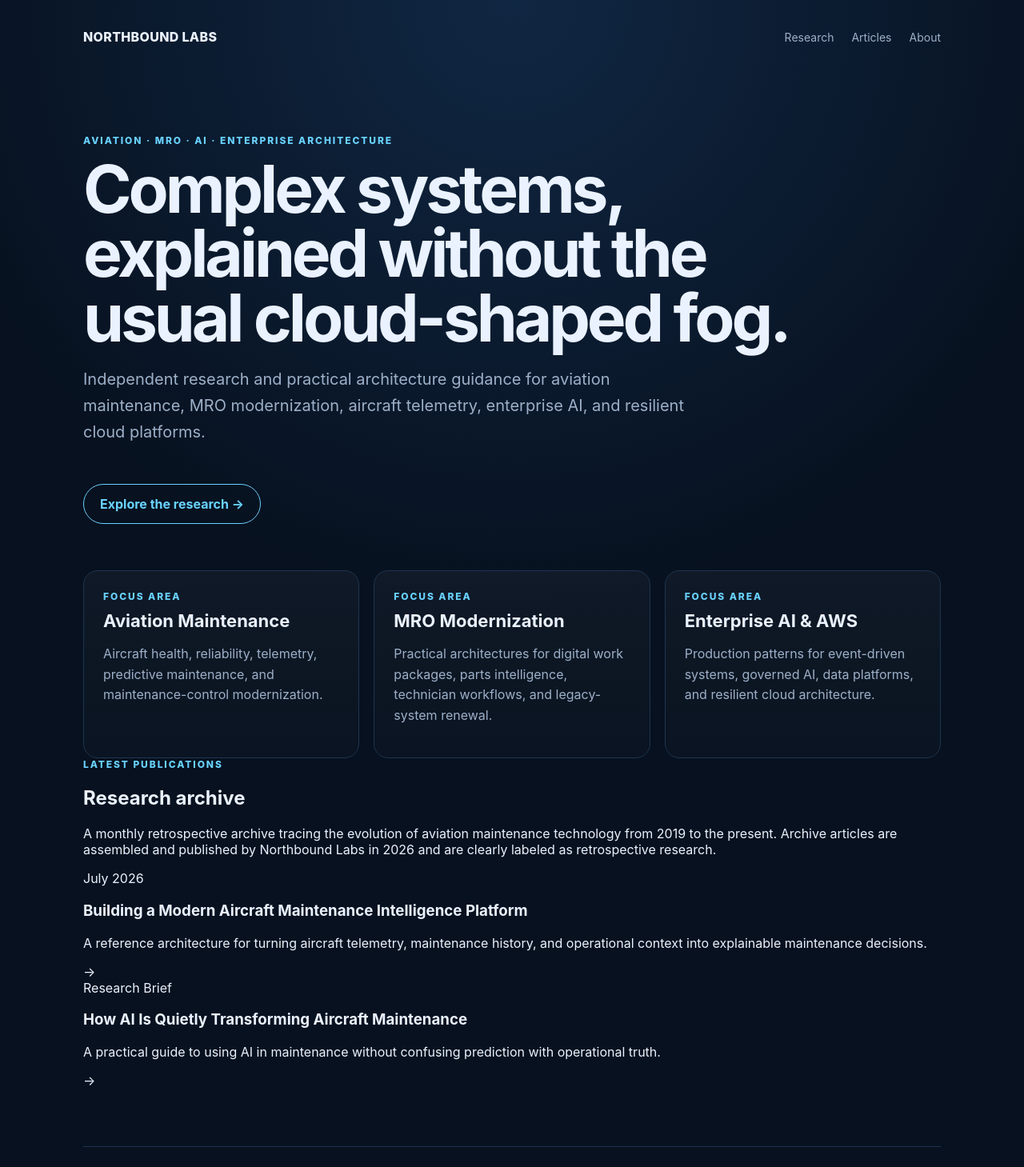
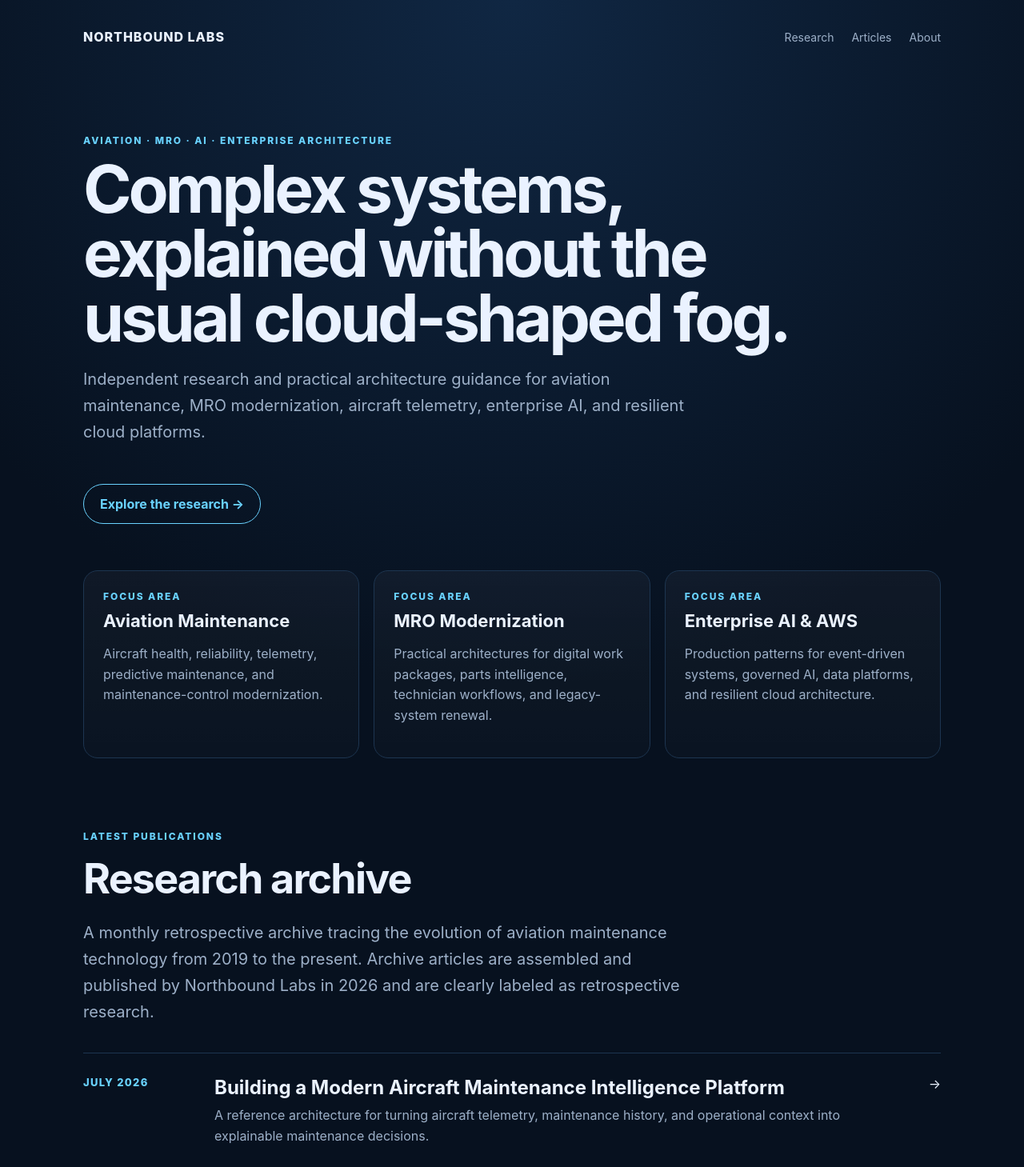
Before and after one commit to ckoredla/CK_Docs, a Next.js app: page / in a window 1280 px wide. Shown: the top 1459 px of the page at 80% size. Built offline with nearby package versions, Linux system fonts and the light colour scheme.

Commit message:
Add publication archive and article diagram styles

```diff
--- a/app/globals.css
+++ b/app/globals.css
@@ -13,22 +13,32 @@ body { margin: 0; background: radial-gradient(circle at top, #102743 0, var(--bg
 a { color: inherit; text-decoration: none; }
 main { max-width: 1120px; margin: 0 auto; padding: 28px 24px 72px; }
 nav { display: flex; justify-content: space-between; align-items: center; padding: 8px 0 40px; }
-.brand { font-weight: 800; letter-spacing: .02em; }
+.brand { font-weight: 800; letter-spacing: .06em; }
 .navlinks { display: flex; gap: 22px; color: var(--muted); font-size: 14px; }
 .hero { padding: 72px 0 58px; }
 .kicker { color: var(--accent); text-transform: uppercase; letter-spacing: .16em; font-size: 12px; font-weight: 800; }
 h1 { max-width: 900px; margin: 14px 0 20px; font-size: clamp(44px, 7vw, 82px); line-height: .98; letter-spacing: -.05em; }
-.lead { max-width: 760px; color: var(--muted); font-size: 20px; line-height: 1.65; }
+h2 { margin: 14px 0 20px; font-size: clamp(34px, 5vw, 52px); letter-spacing: -.035em; }
+.lead, .section-intro { max-width: 780px; color: var(--muted); font-size: 20px; line-height: 1.65; }
 .cta { display: inline-flex; margin-top: 28px; padding: 14px 20px; border: 1px solid var(--accent); border-radius: 999px; color: var(--accent); font-weight: 700; }
 .grid { display: grid; grid-template-columns: repeat(3, 1fr); gap: 18px; }
 .card { min-height: 190px; padding: 24px; border: 1px solid var(--line); border-radius: 18px; background: linear-gradient(180deg, rgba(255,255,255,.035), rgba(255,255,255,.012)); }
 .card h3 { margin: 10px 0; font-size: 22px; }
 .card p, .meta { color: var(--muted); line-height: 1.6; }
-.article { max-width: 780px; margin: 0 auto; }
+.publications { padding-top: 90px; }
+.publication-list { margin-top: 34px; border-top: 1px solid var(--line); }
+.publication { display: grid; grid-template-columns: 140px 1fr auto; gap: 24px; align-items: start; padding: 28px 0; border-bottom: 1px solid var(--line); }
+.publication:hover h3 { color: var(--accent); }
+.publication-date { color: var(--accent); font-size: 13px; font-weight: 800; text-transform: uppercase; letter-spacing: .1em; }
+.publication h3 { margin: 0 0 8px; font-size: 24px; }
+.publication p { margin: 0; color: var(--muted); line-height: 1.6; }
+.article { max-width: 820px; margin: 0 auto; }
 .article h1 { font-size: clamp(42px, 6vw, 68px); }
 .article h2 { margin-top: 48px; font-size: 30px; }
 .article p, .article li { color: #c7d5e6; font-size: 18px; line-height: 1.8; }
 .callout { margin: 30px 0; padding: 22px; border-left: 4px solid var(--accent); background: var(--panel); }
-.diagram { white-space: pre-wrap; font-family: ui-monospace, SFMono-Regular, Menlo, monospace; border: 1px solid var(--line); border-radius: 16px; padding: 22px; overflow: auto; background: #06101c; color: #b9eaff; }
+.diagram { white-space: pre-wrap; font-family: ui-monospace, SFMono-Regular, Menlo, monospace; border: 1px solid var(--line); border-radius: 16px; padding: 22px; overflow: auto; background: #06101c; color: #b9eaff; line-height: 1.6; }
+.diagram-title { margin-bottom: 12px; color: var(--text); font-family: Inter, ui-sans-serif, system-ui, sans-serif; font-weight: 800; }
+.archive-note { margin: 26px 0; padding: 18px 20px; border: 1px solid var(--line); border-radius: 14px; color: var(--muted); background: rgba(255,255,255,.025); }
 footer { margin-top: 72px; padding-top: 24px; border-top: 1px solid var(--line); color: var(--muted); }
-@media (max-width: 760px) { .grid { grid-template-columns: 1fr; } .navlinks { display: none; } }
+@media (max-width: 760px) { .grid { grid-template-columns: 1fr; } .navlinks { display: none; } .publication { grid-template-columns: 1fr auto; } .publication-date { grid-column: 1 / -1; } }
```
